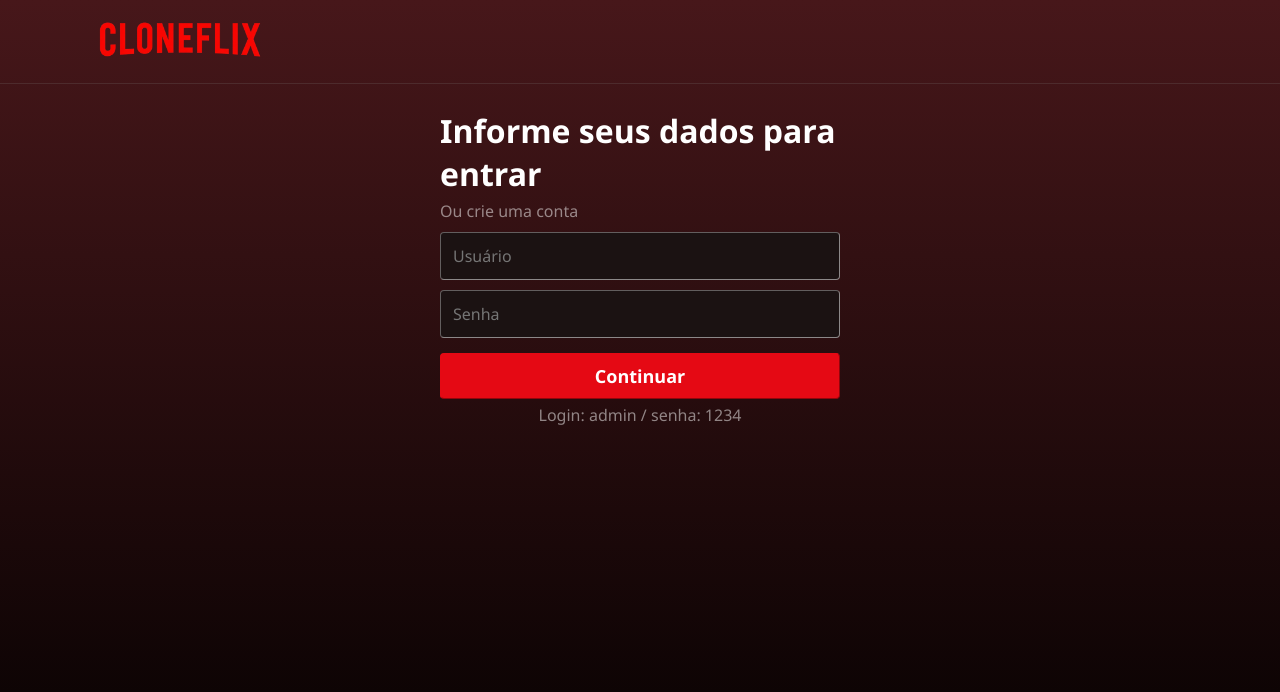
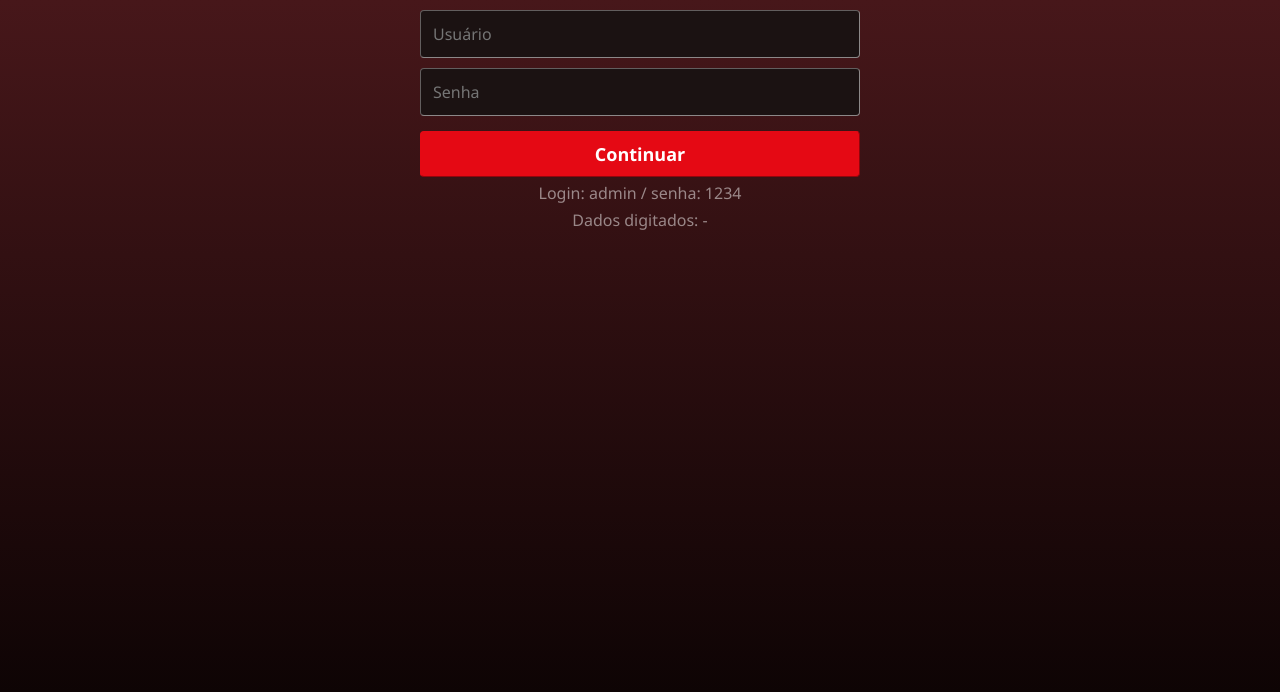
Before and after one commit to elionardosantos/serratec-react-p1, a React (Vite) app: page / in a window 1280 px wide. Shown: the top 692 px of the page. Built offline with nearby package versions, Linux system fonts and the light colour scheme.

Commit message:
criado componente do formulário de login

```diff
--- a/package.json
+++ b/package.json
@@ -12,6 +12,7 @@
   "dependencies": {
     "react": "^19.2.6",
     "react-dom": "^19.2.6",
+    "react-router-dom": "^7.17.0",
     "styled-components": "^6.4.2"
   },
   "devDependencies": {
--- a/src/App.jsx
+++ b/src/App.jsx
@@ -5,6 +5,7 @@ import { StyledInput } from './components/Input';
 import { StyledButton } from './components/Button';
 import { InfoMessage } from './components/InfoMessage';
 import { Title } from './components/Title';
+import { LoginForm } from './components/LoginForm';
 
 function App() {
 
@@ -51,48 +52,56 @@ function App() {
     }
   }, [count]);
 
+  // return (
+  //   <>
+
+
+  //     <header>
+  //       <div className={styles.header}>
+  //         <img src={logoImg} alt="Cloneflix Logo" />
+  //       </div>
+  //     </header>
+  //     <main>
+  //       <div className={styles.content}>
+  //         <Title children={ "Informe seus dados para entrar" } />
+  //         <InfoMessage children={ "Ou crie uma conta" } $secondaryColor />
+
+  //         <div className={styles.form}>
+
+  //           <StyledInput
+  //             validInput={validInput} type={"text"}
+  //             placeholder={"Usuário"} value={ username }
+  //             onChange={ () => { setUsername(event.target.value) }}
+  //           />
+
+  //           <StyledInput
+  //             validInput={validInput} type={"password"}
+  //             placeholder={"Senha"} value={ password }
+  //             onChange={ () => { setPassword(event.target.value) }}
+  //           />
+
+  //           <InfoMessage
+  //             children={ loginMessage }
+  //           />
+
+  //           <StyledButton
+  //             children={ "Continuar" } onClick={() => { setCount(count + 1)}}
+  //           />
+
+  //           <InfoMessage
+  //             $secondaryColor $textCenter
+  //             children={ "Login: admin / senha: 1234" }
+  //           />
+
+  //         </div>
+  //       </div>
+  //     </main>
+  //   </>
+  // )
+
   return (
     <>
-      <header>
-        <div className={styles.header}>
-          <img src={logoImg} alt="Cloneflix Logo" />
-        </div>
-      </header>
-      <main>
-        <div className={styles.content}>
-          <Title children={ "Informe seus dados para entrar" } />
-          <InfoMessage children={ "Ou crie uma conta" } $secondaryColor />
-
-          <div className={styles.form}>
-
-            <StyledInput
-              validInput={validInput} type={"text"}
-              placeholder={"Usuário"} value={ username }
-              onChange={ () => { setUsername(event.target.value) }}
-            />
-
-            <StyledInput
-              validInput={validInput} type={"password"}
-              placeholder={"Senha"} value={ password }
-              onChange={ () => { setPassword(event.target.value) }}
-            />
-
-            <InfoMessage
-              children={ loginMessage }
-            />
-
-            <StyledButton
-              children={ "Continuar" } onClick={() => { setCount(count + 1)}}
-            />
-
-            <InfoMessage
-              $secondaryColor $textCenter
-              children={ "Login: admin / senha: 1234" }
-            />
-
-          </div>
-        </div>
-      </main>
+      <LoginForm></LoginForm>
     </>
   )
 }
--- /dev/null
+++ b/src/components/LoginForm/index.jsx
@@ -0,0 +1,95 @@
+import { useState, useEffect } from "react";
+import { StyledInput } from "../Input";
+import { InfoMessage } from "../InfoMessage";
+import { StyledButton } from "../Button";
+import { StyledLoginForm } from "./styles";
+
+
+export const LoginForm = () => {
+
+    // Contador para acionar o useState sempre que clicar em continuar
+    const [count, setCount] = useState(0);
+
+    // Mensagem de informação sobre o status do login
+    const [loginMessage, setLoginMessage] = useState("");
+
+    // Cor da borda dos inputs
+    const [validInput, setValidInput] = useState(true);
+
+    // Cor do texto de informação de sucesso ou erro do login
+    const [loginSuccess, setLoginSuccess] = useState(false)
+
+    // Usuario e senha digitados pelo usuário
+    const [username, setUsername] = useState("");
+    const [password, setPassword] = useState("");
+
+    // Usuário e senha válidos para login
+    const validUser = "admin";
+    const validPass = "1234";
+
+
+    useEffect(() => {
+
+        if (count == 0) {
+        // Nada acontece na primeira execução do código
+
+        } else if (username == "" || password == "") {
+
+        setValidInput(false);
+        setLoginSuccess(false);
+        setLoginMessage("Usuário e senha são obrigatórios");
+
+        } else if (username == validUser && password == validPass) {
+
+        setValidInput(true);
+        setLoginSuccess(true);
+        setLoginMessage(`Usuário e email estão corretos!`);
+
+        } else {
+
+        setValidInput(false);
+        setLoginSuccess(false);
+        setLoginMessage(`Usuário ou senha incorretos`);
+
+        }
+
+    }, [count]);
+
+    return (
+
+        <StyledLoginForm>
+
+            <StyledInput
+                validInput={validInput} type={"text"}
+                placeholder={"Usuário"} value={ username }
+                onChange={ () => { setUsername(event.target.value) }}
+            />
+
+            <StyledInput
+                validInput={validInput} type={"password"}
+                placeholder={"Senha"} value={ password }
+                onChange={ () => { setPassword(event.target.value) }}
+            />
+
+            <InfoMessage
+                children={ loginMessage }
+            />
+
+            <StyledButton
+                children={ "Continuar" } onClick={() => { setCount(count + 1)}}
+            />
+
+            <InfoMessage
+                $secondaryColor $textCenter
+                children={ "Login: admin / senha: 1234" }
+            />
+
+            <InfoMessage
+                $secondaryColor $textCenter
+                children={"Dados digitados: " + username + " - " + password}
+            />
+
+        </StyledLoginForm>
+
+    )
+}
--- /dev/null
+++ b/src/components/LoginForm/styles.js
@@ -0,0 +1,50 @@
+import styled from "styled-components";
+
+export const StyledLoginForm = styled.div`
+
+      display: flex;
+      flex-direction: column;
+      max-width: 440px;
+      margin: 0 auto;
+
+      .inputDefault {
+        background-color: #1B1212;
+        border-color: #ffffff7f;
+        border-width: 1px;
+        margin: 10px 0 0 0;
+        height: 46px;
+        border-radius: 4px;
+        padding: 0 0 0 12px;
+        font-weight: 500;
+        font-size: 1rem;
+        color: #ffffff;
+      }
+
+      .inputError {
+        background-color: #1B1212;
+        border-color: red;
+        border-width: 1px;
+        margin: 10px 0 0 0;
+        height: 46px;
+        border-radius: 4px;
+        padding: 0 0 0 12px;
+        font-weight: 500;
+        font-size: 1rem;
+        color: #ffffff;
+      }
+
+      .loginMessage {
+        margin: 5px 0 0 0;
+      }
+
+      .loginMessageSuccess {
+        margin: 5px 0 0 0;
+        color: green;
+      }
+
+      .loginInfo {
+        margin: 10px;
+        text-align: center;
+        color: gray;
+      }
+`;
```
Also changed, not shown: 1 other file (tests, documents, lock files or other folders).
